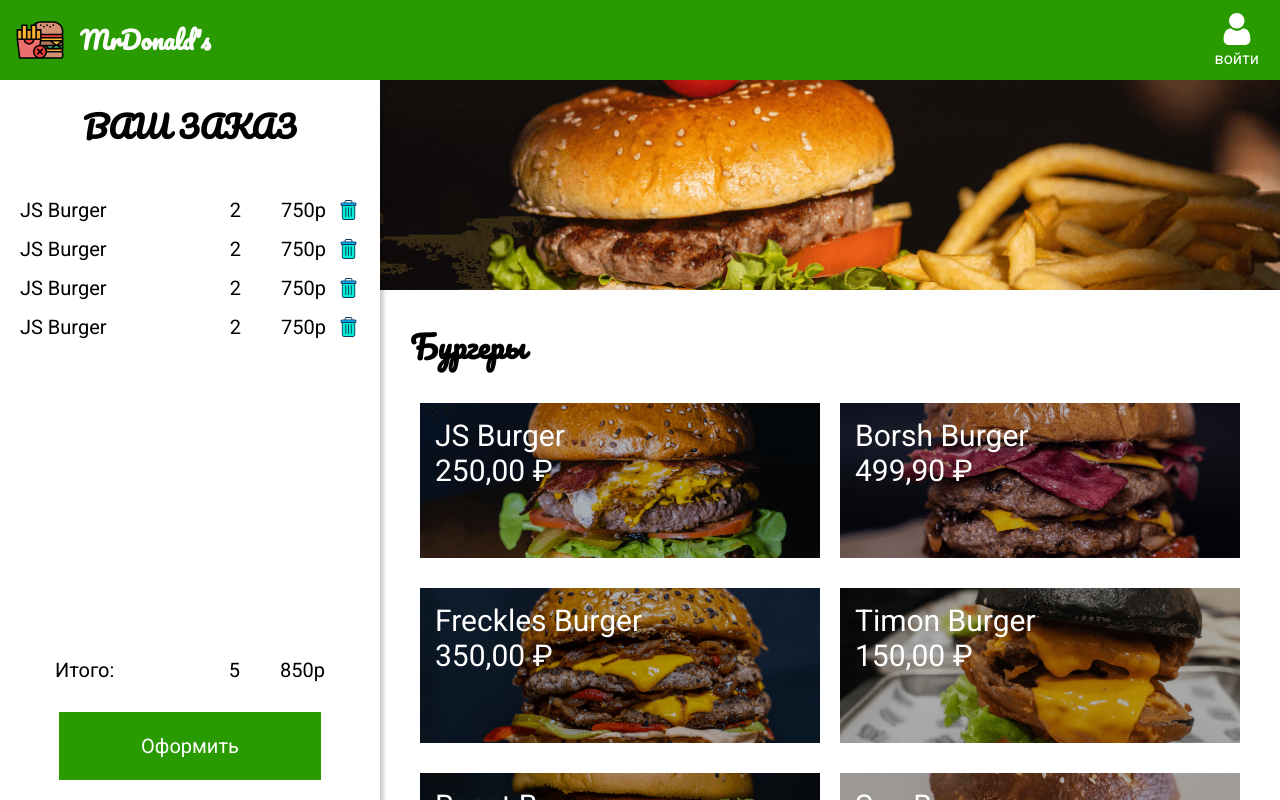
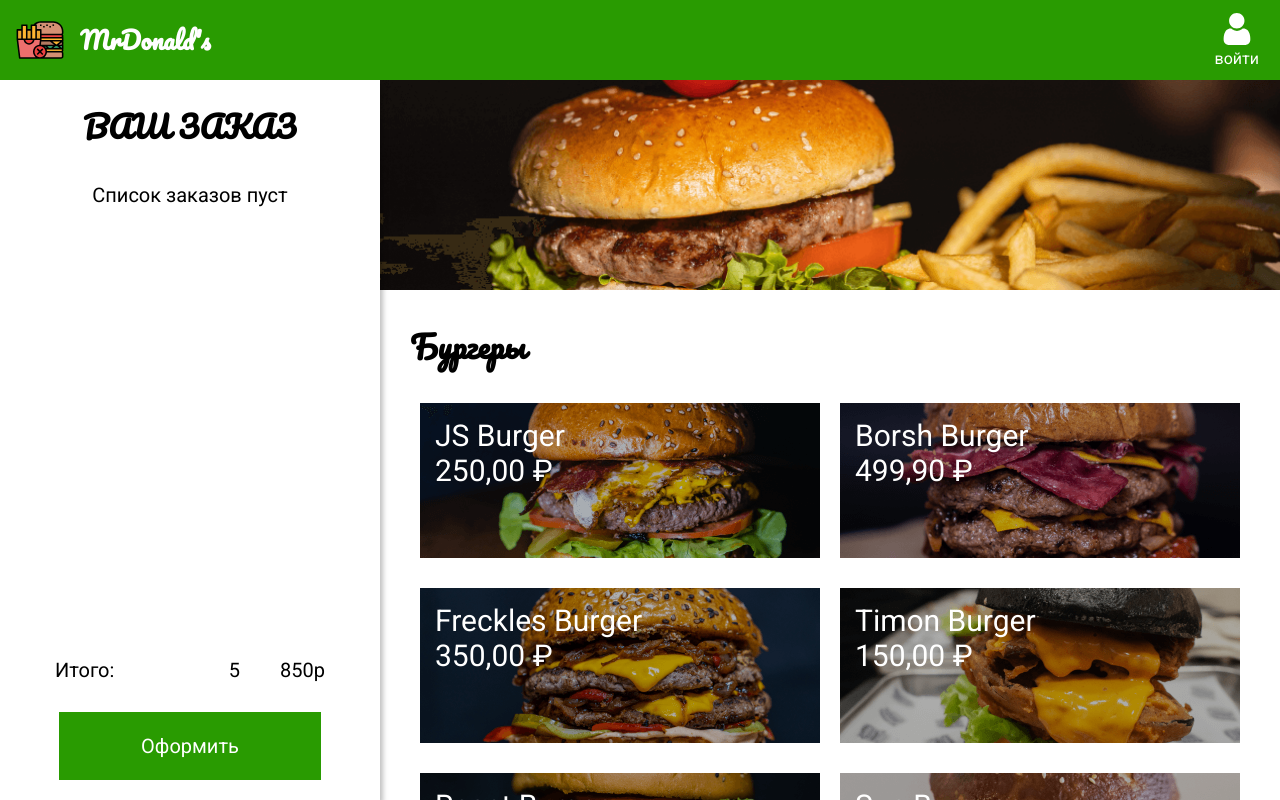
Before and after one commit to Darya1501/react-mrdonalds, a React (Create React App) app: page / in a window 1280 px wide. Shown: the top 800 px of the page. Built offline with nearby package versions, Linux system fonts and the light colour scheme.

Commit message:
feature(Components) add dynamic data in order menu

```diff
--- a/src/App.js
+++ b/src/App.js
@@ -4,19 +4,22 @@
 import { Menu } from './Сomponents/Menu';
 import { ModalItem } from './Сomponents/ModalItem';
 import { Order } from './Сomponents/Order';
+import { useOpenItem } from './Сomponents/Hooks/useOpenItem'
+import { useOrders } from './Сomponents/Hooks/useOrders'
 
 
 function App() {
 
-  const [openItem, setOpenItem] = React.useState(null)
+  const openItem = useOpenItem();
+  const orders = useOrders();
 
   return (
     <>
       <GlobalStyle/>
       <NavBar/>
-      <Order/>
-      <Menu setOpenItem={setOpenItem} />
-      <ModalItem openItem={openItem} setOpenItem={setOpenItem} />
+      <Order {...orders} />
+      <Menu {...openItem} />
+      { openItem.openItem && <ModalItem {...openItem} {...orders} /> }
     </>
   );
 }
--- /dev/null
+++ b/src/Сomponents/Hooks/useOpenItem.js
@@ -0,0 +1,6 @@
+import { useState } from 'react';
+
+export function useOpenItem() {
+  const [openItem, setOpenItem] = useState(null);
+  return { openItem, setOpenItem }
+}
--- /dev/null
+++ b/src/Сomponents/Hooks/useOrders.js
@@ -0,0 +1,6 @@
+import { useState } from 'react';
+
+export function useOrders() {
+  const [orders, setOrders] = useState([]);
+  return { orders, setOrders }
+}
--- a/src/Сomponents/ModalItem.js
+++ b/src/Сomponents/ModalItem.js
@@ -45,15 +45,21 @@
   font-family: 'Pacifico', cursive;
 `;
 
-export const ModalItem = ({ openItem, setOpenItem }) => {
+export const ModalItem = ({ openItem, setOpenItem, orders, setOrders }) => {
 
-  function closeModal(e) {
+  const closeModal = (e) => {
     if (e.target.id === 'overlay') {
       setOpenItem(null)
     }
   }
 
-  if (!openItem) return null;
+  const order = { ...openItem };
+
+  const addToOrder = () => {
+    setOrders([...orders, order]);
+    setOpenItem(null);
+  }
+
   return (
     <Overlay id="overlay" onClick={closeModal}>
       <Modal>
@@ -63,7 +69,7 @@
             <h3>{openItem.name}</h3>
             <h3>{openItem.price.toLocaleString('ru-RU', {style: 'currency', currency: 'RUB'})}</h3>
           </HeaderContent>
-          <ButtonCheckout>Добавить</ButtonCheckout>
+          <ButtonCheckout onClick={addToOrder}>Добавить</ButtonCheckout>
         </Content>
       </Modal>
     </Overlay>
--- a/src/Сomponents/Order.js
+++ b/src/Сomponents/Order.js
@@ -41,17 +41,19 @@
   margin-left: 20px;
 `;
 
+const EmptyList = styled.p`
+  text-align: center;
+`;
 
-export const Order = () => (
+
+export const Order = ({ orders }) => (
     <OrderStyles>
       <OrderTitle>ВАШ ЗАКАЗ</OrderTitle>
       <OrderContent>
-        <OrderList>
-          <OrderListItem/>
-          <OrderListItem/>
-          <OrderListItem/>
-          <OrderListItem/>
-        </OrderList>
+        {orders.length ? <OrderList>
+          {orders.map(order => <OrderListItem order={order}/>)}
+        </OrderList> :
+        <EmptyList>Список заказов пуст</EmptyList>}
       </OrderContent>
       <Total>
         <span>Итого:</span>
--- a/src/Сomponents/OrderListItem.js
+++ b/src/Сomponents/OrderListItem.js
@@ -30,11 +30,13 @@
   cursor: pointer;
 `;
 
-export const OrderListItem = () => (
+export const OrderListItem = ({ order }) => (
   <OrderItemStyled>
-    <ItemName>JS Burger</ItemName>
+    <ItemName>{order.name}</ItemName>
     <span>2</span>
-    <ItemPrice>750p</ItemPrice>
+    <ItemPrice>
+      { order.price.toLocaleString('ru-Ru', { style: 'currency', currency: 'RUB' }) }
+    </ItemPrice>
     <TrashButton></TrashButton>
   </OrderItemStyled>
 );
```
